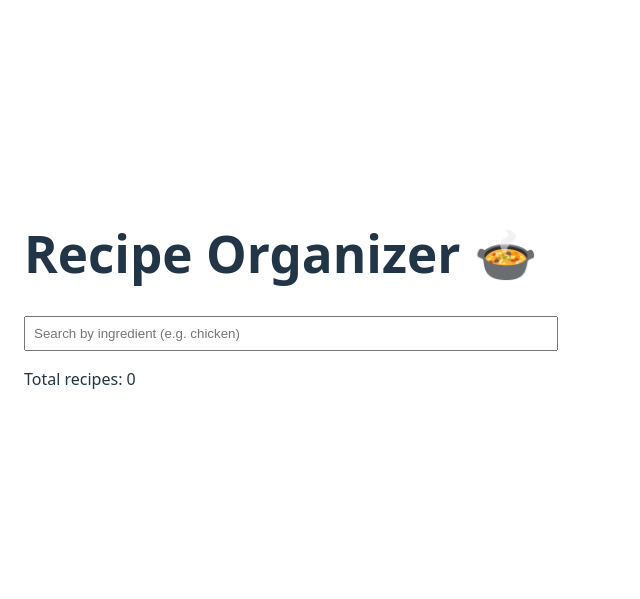
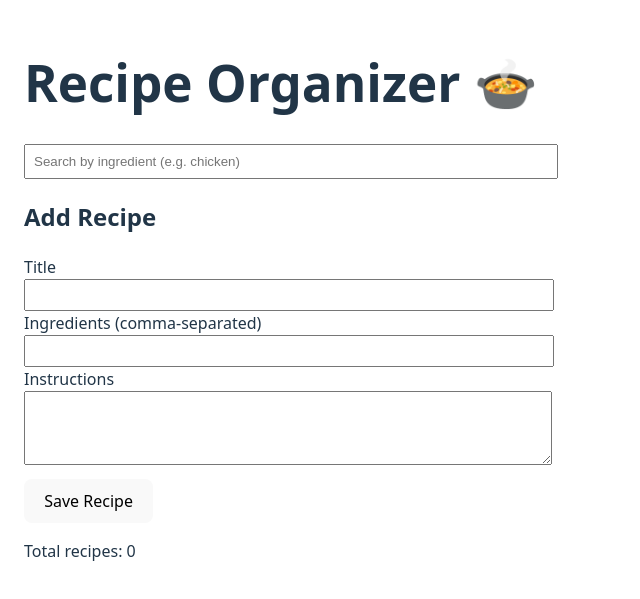
Before and after one commit to nadirasofovic/recipe-organizer-ts, a React (Vite) app: page / in a window 1280 px wide. Shown: the part 101-700 px from the top of the page, without its empty margins (0-640 px from the left). Built offline with nearby package versions, Linux system fonts and the light colour scheme.

Commit message:
Add RecipeForm component for creating recipes

```diff
--- a/src/App.tsx
+++ b/src/App.tsx
@@ -1,6 +1,8 @@
 import { useState } from "react";
 import { useRecipes } from "./hooks/useRecipes";
 import { SearchBar } from "./components/SearchBar";
+import { RecipeForm } from "./components/RecipeForm";
+
 
 function App() {
   const { recipes, addRecipe, updateRecipe, deleteRecipe } = useRecipes();
@@ -16,6 +18,14 @@ function App() {
     <div style={{ maxWidth: 900, margin: "0 auto", padding: "1.5rem" }}>
       <h1>Recipe Organizer 🍲</h1>
       <SearchBar value={search} onChange={setSearch} />
+      <RecipeForm
+  onSubmit={(data) =>
+    addRecipe({
+      ...data,
+      imageDataUrl: undefined,
+    })
+  }
+/>
       <p>Total recipes: {filtered.length}</p>
     </div>
   );
--- /dev/null
+++ b/src/components/RecipeForm.tsx
@@ -0,0 +1,84 @@
+import { FormEvent, useState } from "react";
+import type { Ingredient } from "../types/recipe";
+
+interface RecipeFormProps {
+  onSubmit: (data: {
+    title: string;
+    ingredients: Ingredient[];
+    instructions: string;
+  }) => void;
+}
+
+export function RecipeForm({ onSubmit }: RecipeFormProps) {
+  const [title, setTitle] = useState("");
+  const [ingredientText, setIngredientText] = useState("");
+  const [instructions, setInstructions] = useState("");
+
+  function handleSubmit(e: FormEvent) {
+    e.preventDefault();
+    if (!title.trim()) return;
+
+    const ingredients: Ingredient[] = ingredientText
+      .split(",")
+      .map((name) => name.trim())
+      .filter(Boolean)
+      .map((name) => ({
+        id: Math.random().toString(36).slice(2),
+        name,
+      }));
+
+    onSubmit({
+      title: title.trim(),
+      ingredients,
+      instructions: instructions.trim(),
+    });
+
+    setTitle("");
+    setIngredientText("");
+    setInstructions("");
+  }
+
+  return (
+    <form onSubmit={handleSubmit} style={{ margin: "1rem 0" }}>
+      <h2>Add Recipe</h2>
+
+      <div>
+        <label>
+          Title
+          <input
+            value={title}
+            onChange={(e) => setTitle(e.target.value)}
+            style={{ width: "100%", padding: "0.4rem" }}
+          />
+        </label>
+      </div>
+
+      <div>
+        <label>
+          Ingredients (comma-separated)
+          <input
+            value={ingredientText}
+            onChange={(e) => setIngredientText(e.target.value)}
+            style={{ width: "100%", padding: "0.4rem" }}
+          />
+        </label>
+      </div>
+
+      <div>
+        <label>
+          Instructions
+          <textarea
+            value={instructions}
+            onChange={(e) => setInstructions(e.target.value)}
+            rows={4}
+            style={{ width: "100%", padding: "0.4rem" }}
+          />
+        </label>
+      </div>
+
+      <button type="submit" style={{ marginTop: "0.5rem" }}>
+        Save Recipe
+      </button>
+    </form>
+  );
+}
```
